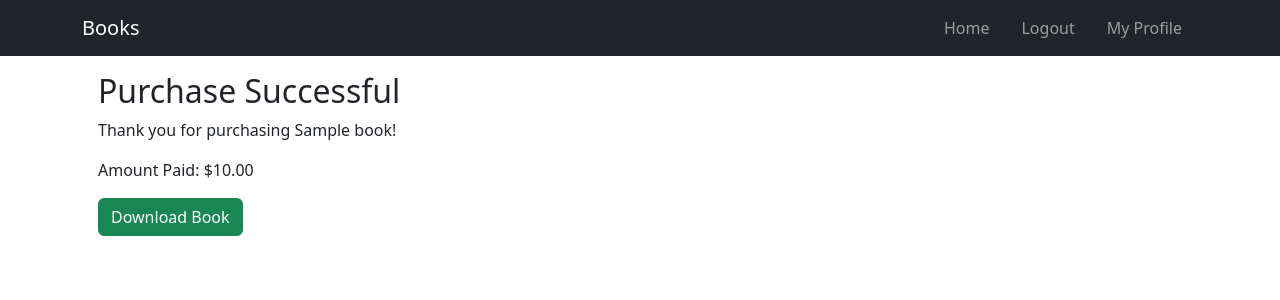
After one commit to VolodymyrHarasymchuk/book-app, a Django app: page /purchase_success/1/ in a window 1280 px wide. The commit adds this page. Shown: the top 300 px of the page. Run offline with Django 5.2, Linux system fonts and the light colour scheme; a user stored in the database is signed in; tables that the repository leaves empty hold one stand-in row (values such as "Sample post").

Commit message:
added buy book feature

```diff
--- a/book_app/settings.py
+++ b/book_app/settings.py
@@ -12,6 +12,7 @@ https://docs.djangoproject.com/en/5.0/ref/settings/
 
 from pathlib import Path
 import os
+from decouple import config
 
 # Build paths inside the project like this: BASE_DIR / 'subdir'.
 BASE_DIR = Path(__file__).resolve().parent.parent
@@ -142,3 +143,6 @@ CRISPY_TEMPLATE_PACK = "bootstrap5"
 
 MEDIA_URL = '/media/'
 MEDIA_ROOT = os.path.join(BASE_DIR, 'media')
+
+STRIPE_PUBLISHABLE_KEY = config('STRIPE_PUBLISHABLE_KEY')
+STRIPE_SECRET_KEY = config('STRIPE_SECRET_KEY')
--- a/books/admin.py
+++ b/books/admin.py
@@ -1,6 +1,6 @@
 from django.contrib import admin
 
-from .models import User, Book, Review
+from .models import User, Book, Review, Purchase
 
 class BookAdmin(admin.ModelAdmin):
     list_display = ["name", "user", "date_posted"]
@@ -8,3 +8,4 @@ class BookAdmin(admin.ModelAdmin):
 admin.site.register(User)
 admin.site.register(Book, BookAdmin)
 admin.site.register(Review)
+admin.site.register(Purchase)
--- a/books/models.py
+++ b/books/models.py
@@ -2,6 +2,8 @@ from django.db import models
 import datetime
 from django.utils import timezone
 from django.contrib.auth.models import AbstractUser
+
+from book_app import settings
 
 class User(AbstractUser):
     type = models.CharField(max_length=20, choices={"reader": "reader", "author": "author"})
@@ -23,6 +25,7 @@ class Book(models.Model):
     date_posted = models.DateTimeField(default=timezone.now)
     image = models.ImageField(upload_to="images/", null=True, blank=True)
     file = models.FileField(upload_to='files/', null=True, blank=True)
+    price = models.DecimalField(max_digits=10, decimal_places=2, default=0.0)
     rating = models.DecimalField(max_digits=3, decimal_places=2, default=0)
     num_ratings = models.PositiveIntegerField(default=0)
 
@@ -48,3 +51,12 @@ class Ratings(models.Model):
 
     class Meta:
         unique_together = ('user', 'book')
+
+class Purchase(models.Model):
+    user = models.ForeignKey(settings.AUTH_USER_MODEL, on_delete=models.CASCADE)
+    book = models.ForeignKey(Book, on_delete=models.CASCADE)
+    purchase_date = models.DateTimeField(auto_now_add=True)
+    amount = models.DecimalField(max_digits=10, decimal_places=2)
+
+    def __str__(self):
+        return f'{self.user} bought {self.book} for ${self.amount}'
--- a/books/templates/books/book_info.html
+++ b/books/templates/books/book_info.html
@@ -32,7 +32,7 @@
             </div>
         </form>
         {% if book.file %}
-        <a href="{{ book.file.url }}" class="btn btn-success" style="margin-top: 15px;" download>Buy Book</a>
+        <a href="{% url 'books:buy_book' book.id %}" class="btn btn-success" style="margin-top: 15px;">Buy Book</a>
         {% endif %}
     </div>
     <div class="col-lg shadow rounded p-4">
@@ -71,7 +71,7 @@
         {% for review in latest_reviews_list %}
             <div class="row">
                 <div class="col-2 d-flex flex-column align-items-center justify-content-center">
-                    <h5><a href="{% url 'books:user_profile' review.user.id %}">{{review.user.first_name}} {{review.user.last_name}}</a></h5>
+                    <h5 style="text-align: center;"><a href="{% url 'books:user_profile' review.user.id %}">{{review.user.first_name}} {{review.user.last_name}}</a></h5>
                     <h6>@{{review.user.username}}</h6>
                 </div>
                 <div class="col">
--- /dev/null
+++ b/books/templates/books/purchase_success.html
@@ -0,0 +1,10 @@
+{% extends "books/base.html" %}
+
+{% block content %}
+<div class="container">
+    <h2>Purchase Successful</h2>
+    <p>Thank you for purchasing {{ book.name }}!</p>
+    <p>Amount Paid: ${{ book.price }}</p>
+    <a href="{{ book.file.url }}" class="btn btn-success" download>Download Book</a>
+</div>
+{% endblock %}
--- a/books/urls.py
+++ b/books/urls.py
@@ -16,5 +16,7 @@ urlpatterns = [
     path('search/', views.search_results, name='search_results'),
     path('follow_user/<int:user_id>/', views.follow_user, name='follow_user'),
     path('unfollow_user/<int:user_id>/', views.unfollow_user, name='unfollow_user'),
+    path('buy_book/<int:book_id>/', views.buy_book, name='buy_book'),
+    path('purchase_success/<int:book_id>/', views.purchase_success, name='purchase_success'),
     path("logout_user/", TemplateView.as_view(template_name='registration/logout_user.html'), name='logout_user'),
 ]
--- a/books/views.py
+++ b/books/views.py
@@ -1,13 +1,18 @@
 from django.shortcuts import render, get_object_or_404, redirect
 from django.http import HttpResponse, HttpResponseRedirect
 from django.urls import reverse
+from django.conf import settings
 from django.contrib.auth.forms import UserCreationForm
 from django.contrib.auth import login, logout, authenticate
 from django.contrib.auth.decorators import login_required
 from django.db.models import Q
 from .decorators import author_required
-from .models import Book, Review, Ratings, User
-from .forms import CustomUserCreationForm, BookForm, ReviewForm, RatingForm, BookSearchForm
+from .models import Book, Review, Ratings, User, Purchase
+from .forms import CustomUserCreationForm, BookForm, ReviewForm, RatingForm, BookSearchForm, PurchaseForm
+import stripe
+import logging
+
+logger = logging.getLogger(__name__)
 
 def index(request):
     latest_books_list = Book.objects.order_by("-date_posted")[:8]
@@ -115,11 +120,51 @@ def follow_user(request, user_id):
     user_to_follow = get_object_or_404(User, id=user_id)
     if user_to_follow != request.user:
         request.user.following.add(user_to_follow)
-    return redirect('books:profile', user_id=user_id)
+    return redirect('books:user_profile', user_id=user_id)
 
 @login_required
 def unfollow_user(request, user_id):
     user_to_unfollow = get_object_or_404(User, id=user_id)
     if user_to_unfollow != request.user:
         request.user.following.remove(user_to_unfollow)
-    return redirect('books:profile', user_id=user_id)
+    return redirect('books:user_profile', user_id=user_id)
+
+@login_required
+def buy_book(request, book_id):
+    book = get_object_or_404(Book, id=book_id)
+    stripe.api_key = settings.STRIPE_SECRET_KEY
+
+    if request.method == 'POST':
+        session = stripe.checkout.Session.create(
+            payment_method_types=['card'],
+            line_items=[{
+                'price_data': {
+                    'currency': 'usd',
+                    'product_data': {
+                        'name': book.name,
+                    },
+                    'unit_amount': int(book.price * 100),  # Amount in cents
+                },
+                'quantity': 1,
+            }],
+            mode='payment',
+            success_url=request.build_absolute_uri(reverse('books:purchase_success', args=[book.id])),
+            cancel_url=request.build_absolute_uri(reverse('books:buy_book', args=[book.id])),
+        )
+
+        Purchase.objects.create(
+            user=request.user,
+            book=book,
+            amount=book.price,
+        )
+
+        return redirect(session.url, code=303)
+
+    return render(request, 'books/buy_book.html', {'book': book, 'stripe_public_key': settings.STRIPE_PUBLISHABLE_KEY})
+
+@login_required
+def purchase_success(request, book_id):
+    book = get_object_or_404(Book, id=book_id)
+    return render(request, 'books/purchase_success.html', {
+        'book': book
+    })
```
Also changed, not shown: books/forms.py (+6 -1 lines), books/templates/books/buy_book.html (added, +43 -0 lines), books/migrations/0010_book_price_purchase.py (added), books/migrations/0011_purchase_session_id.py (added), books/migrations/0012_auto_20240609_2327.py (added), books/migrations/0013_alter_purchase_session_id.py (added), books/migrations/0014_remove_purchase_session_id.py (added).
